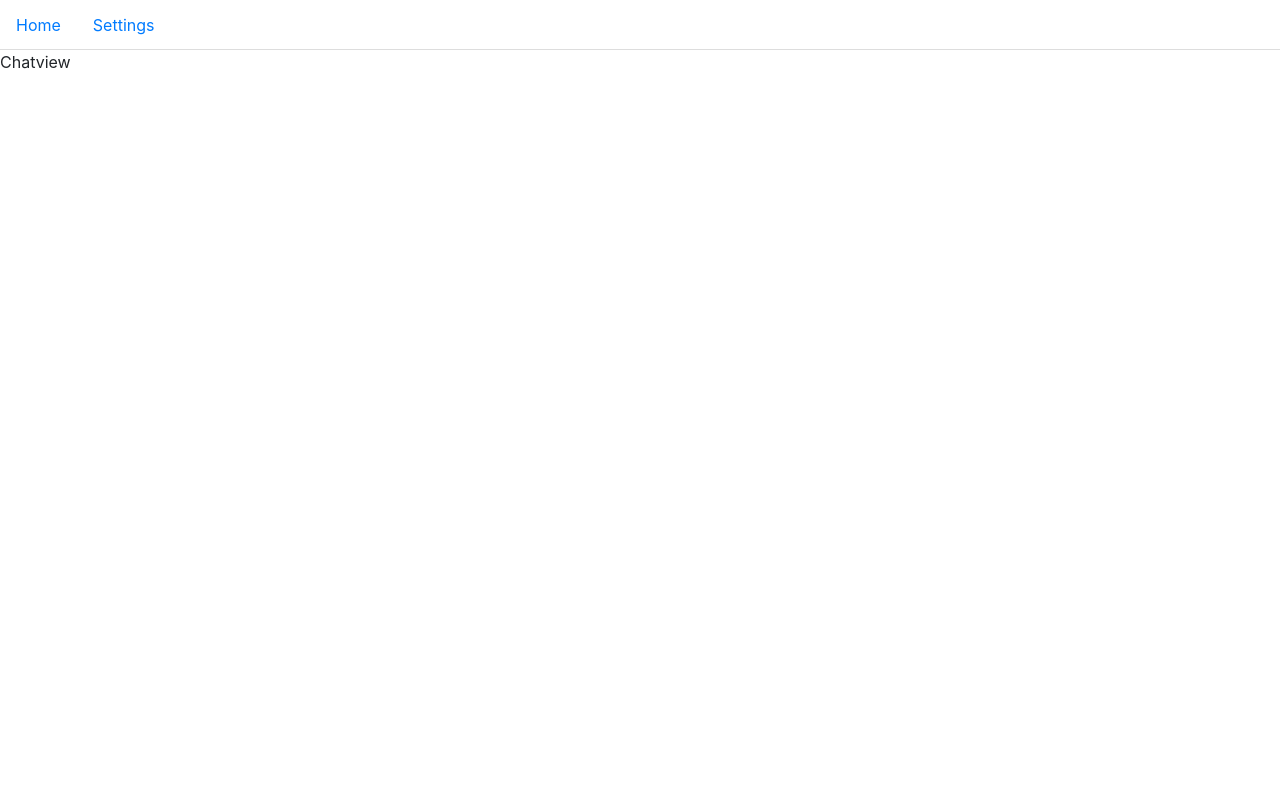
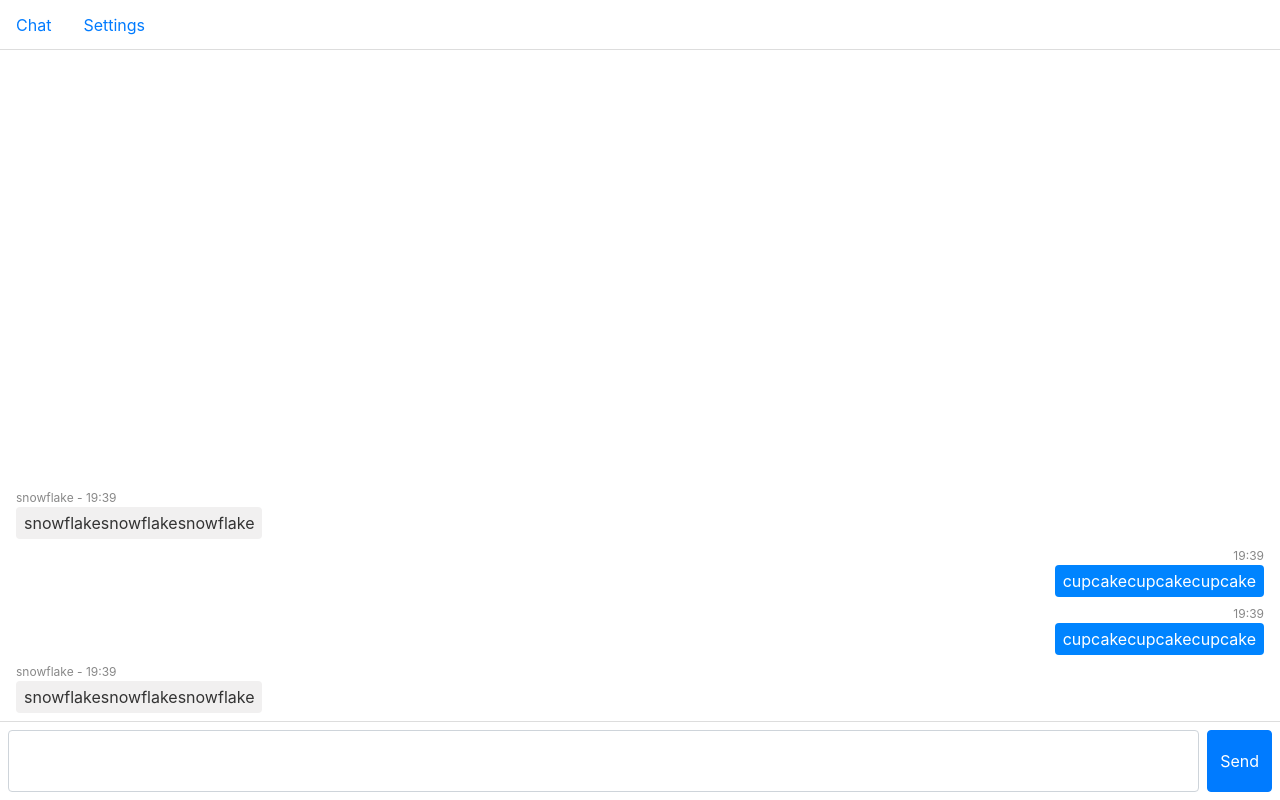
Before and after one commit to MariusAlch/docler-holding, a React (Vite) app: page / in a window 1280 px wide. Built offline with nearby package versions, Linux system fonts and the light colour scheme.

Commit message:
chat page ui

```diff
--- a/package.json
+++ b/package.json
@@ -9,6 +9,7 @@
     "@types/react-router-dom": "^5.1.5",
     "@types/styled-components": "^5.1.0",
     "bootstrap": "^4.5.0",
+    "formik": "^2.1.4",
     "parcel-bundler": "^1.12.4",
     "react": "^16.13.1",
     "react-bootstrap": "^1.0.1",
--- a/src/lib/Layout/index.tsx
+++ b/src/lib/Layout/index.tsx
@@ -1,9 +1,10 @@
 import styled from "styled-components";
 import React from "react";
 import { Link } from "react-router-dom";
+import { plainGray } from "src/lib/colors";
 
 const Nav = styled.div`
-  border-bottom: 1px solid #ddd;
+  border-bottom: 1px solid ${plainGray};
   display: flex;
   align-items: center;
   height: 50px;
@@ -22,7 +23,7 @@
     <>
       <Nav>
         <NavItem>
-          <Link to="/">Home</Link>
+          <Link to="/">Chat</Link>
         </NavItem>
         <NavItem>
           <Link to="/settings">Settings</Link>
--- /dev/null
+++ b/src/lib/colors.ts
@@ -0,0 +1,5 @@
+export const plainGray = "#ddd";
+export const easyBlue = "#0084ff";
+export const sadGray = "#f1f0f0";
+export const textBlack = "#333";
+export const racingWhite = "#FFF";
--- /dev/null
+++ b/src/model.ts
@@ -0,0 +1,6 @@
+export interface Message {
+  authorId: number;
+  authorUsername: string;
+  content: string;
+  timestamp: number;
+}
--- /dev/null
+++ b/src/views/ChatView/MessageInput/index.tsx
@@ -0,0 +1,39 @@
+import React from "react";
+import styled from "styled-components";
+import { useFormik } from "formik";
+import { Button, Form } from "react-bootstrap";
+import { plainGray } from "src/lib/colors";
+
+const Root = styled.form`
+  display: flex;
+  padding: 8px;
+  border-top: 1px solid ${plainGray};
+`;
+
+const StyledButton = styled(Button)`
+  margin-left: 8px;
+`;
+
+export function MessageInput() {
+  const formik = useFormik({
+    initialValues: {
+      message: "",
+    },
+    onSubmit: (values) => {
+      alert(JSON.stringify(values, null, 2));
+    },
+  });
+
+  return (
+    <Root onSubmit={formik.handleSubmit}>
+      <Form.Control
+        name="message"
+        style={{ resize: "none" }}
+        as="textarea"
+        onChange={formik.handleChange}
+        value={formik.values.message}
+      />
+      <StyledButton type="submit">Send</StyledButton>
+    </Root>
+  );
+}
--- /dev/null
+++ b/src/views/ChatView/Messages/Message/index.tsx
@@ -0,0 +1,50 @@
+import React, { ReactNode } from "react";
+import styled from "styled-components";
+import { easyBlue, sadGray, textBlack, racingWhite } from "src/lib/colors";
+import { Message } from "src/model";
+
+const Root = styled.div<{ isOwner: boolean }>`
+  display: flex;
+  margin-bottom: 8px;
+  margin-left: 16px;
+  margin-right: 16px;
+  justify-content: ${(p) => (p.isOwner ? "flex-end" : "flex-start")};
+`;
+
+const Content = styled.div<{ isOwner: boolean }>`
+  max-width: 600px;
+  border-radius: 4px;
+  background-color: ${(p) => (p.isOwner ? easyBlue : sadGray)};
+  color: ${(p) => (p.isOwner ? racingWhite : textBlack)};
+  padding: 4px 8px;
+`;
+
+const Details = styled.div<{ isOwner: boolean }>`
+  font-size: 0.75rem;
+  color: #888;
+
+  text-align: ${(p) => (p.isOwner ? "right" : "left")};
+`;
+
+interface Props {
+  message: Message;
+}
+export function Message({ message }: Props) {
+  const myId = 1;
+  const isOwner = message.authorId === myId;
+
+  const date = new Date(message.timestamp);
+  const formattedTime = `${date.getHours()}:${date.getMinutes()}`;
+
+  return (
+    <Root isOwner={isOwner}>
+      <div>
+        <Details isOwner={isOwner}>
+          {!isOwner ? `${message.authorUsername} - ` : ""}
+          {formattedTime}
+        </Details>
+        <Content isOwner={isOwner}>{message.content}</Content>
+      </div>
+    </Root>
+  );
+}
--- /dev/null
+++ b/src/views/ChatView/Messages/index.tsx
@@ -0,0 +1,49 @@
+import React from "react";
+import styled from "styled-components";
+import { Message } from "./Message";
+import { Message as MessageModel } from "src/model";
+
+const Root = styled.div`
+  flex-grow: 1;
+  display: flex;
+  flex-direction: column;
+  justify-content: flex-end;
+  flex-wrap: wrap;
+`;
+
+const messages: MessageModel[] = [
+  {
+    authorId: 2,
+    authorUsername: "snowflake",
+    content: "snowflakesnowflakesnowflake",
+    timestamp: Date.now(),
+  },
+  {
+    authorId: 1,
+    authorUsername: "cupcake",
+    content: "cupcakecupcakecupcake",
+    timestamp: Date.now(),
+  },
+  {
+    authorId: 1,
+    authorUsername: "cupcake",
+    content: "cupcakecupcakecupcake",
+    timestamp: Date.now(),
+  },
+  {
+    authorId: 2,
+    authorUsername: "snowflake",
+    content: "snowflakesnowflakesnowflake",
+    timestamp: Date.now(),
+  },
+];
+
+export function Messages() {
+  return (
+    <Root>
+      {messages.map((message, i) => (
+        <Message key={i} message={message} />
+      ))}
+    </Root>
+  );
+}
--- a/src/views/ChatView/index.tsx
+++ b/src/views/ChatView/index.tsx
@@ -1,6 +1,22 @@
 import React from "react";
 import { Layout } from "src/lib/Layout";
+import { Messages } from "./Messages";
+import { MessageInput } from "./MessageInput";
+import styled from "styled-components";
+
+const Root = styled.div`
+  display: flex;
+  flex-direction: column;
+  height: calc(100vh - 50px);
+`;
 
 export function ChatView() {
-  return <Layout>Chatview</Layout>;
+  return (
+    <Layout>
+      <Root>
+        <Messages />
+        <MessageInput />
+      </Root>
+    </Layout>
+  );
 }
```
Also changed, not shown: 1 other file (tests, documents, lock files or other folders).
